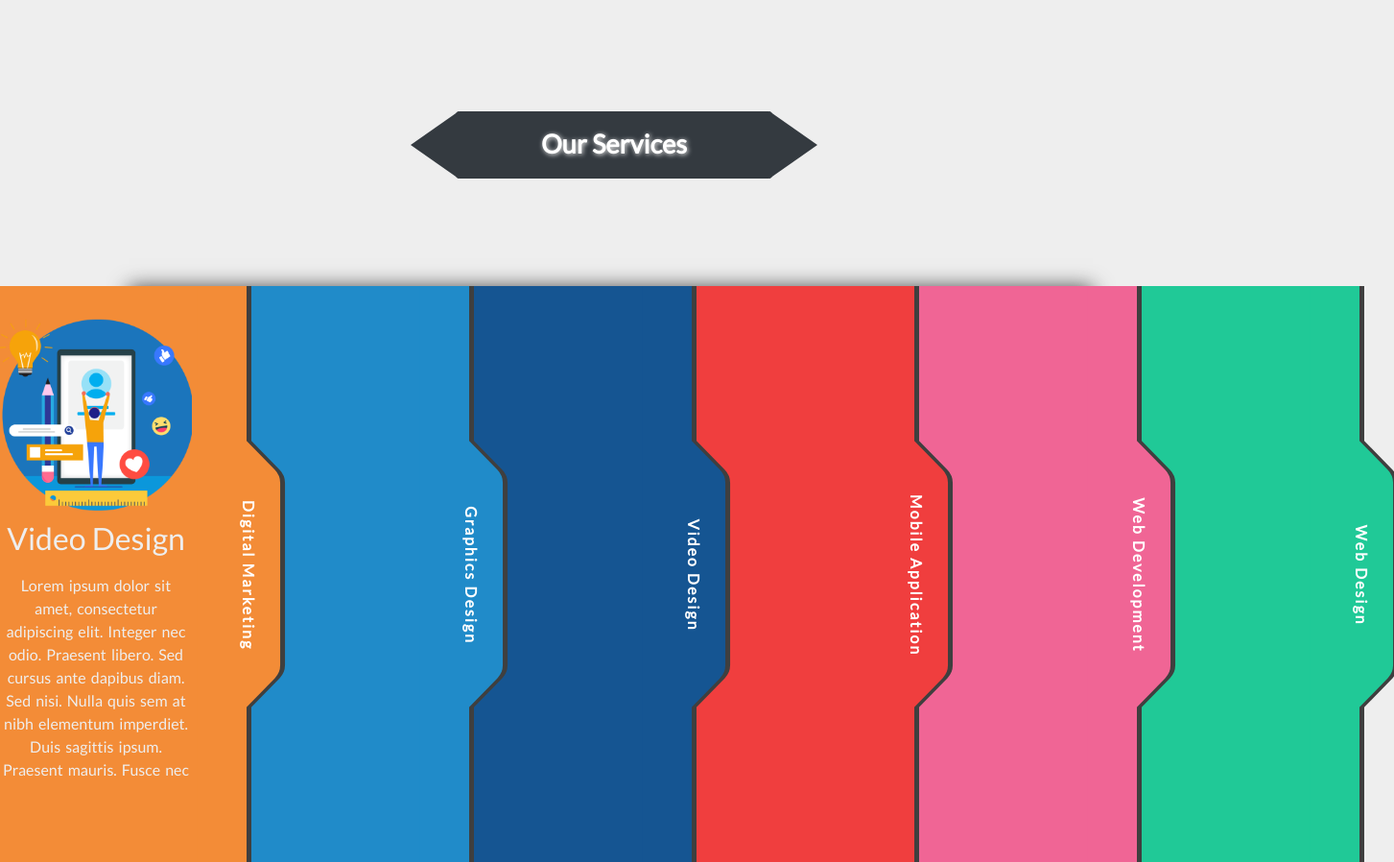
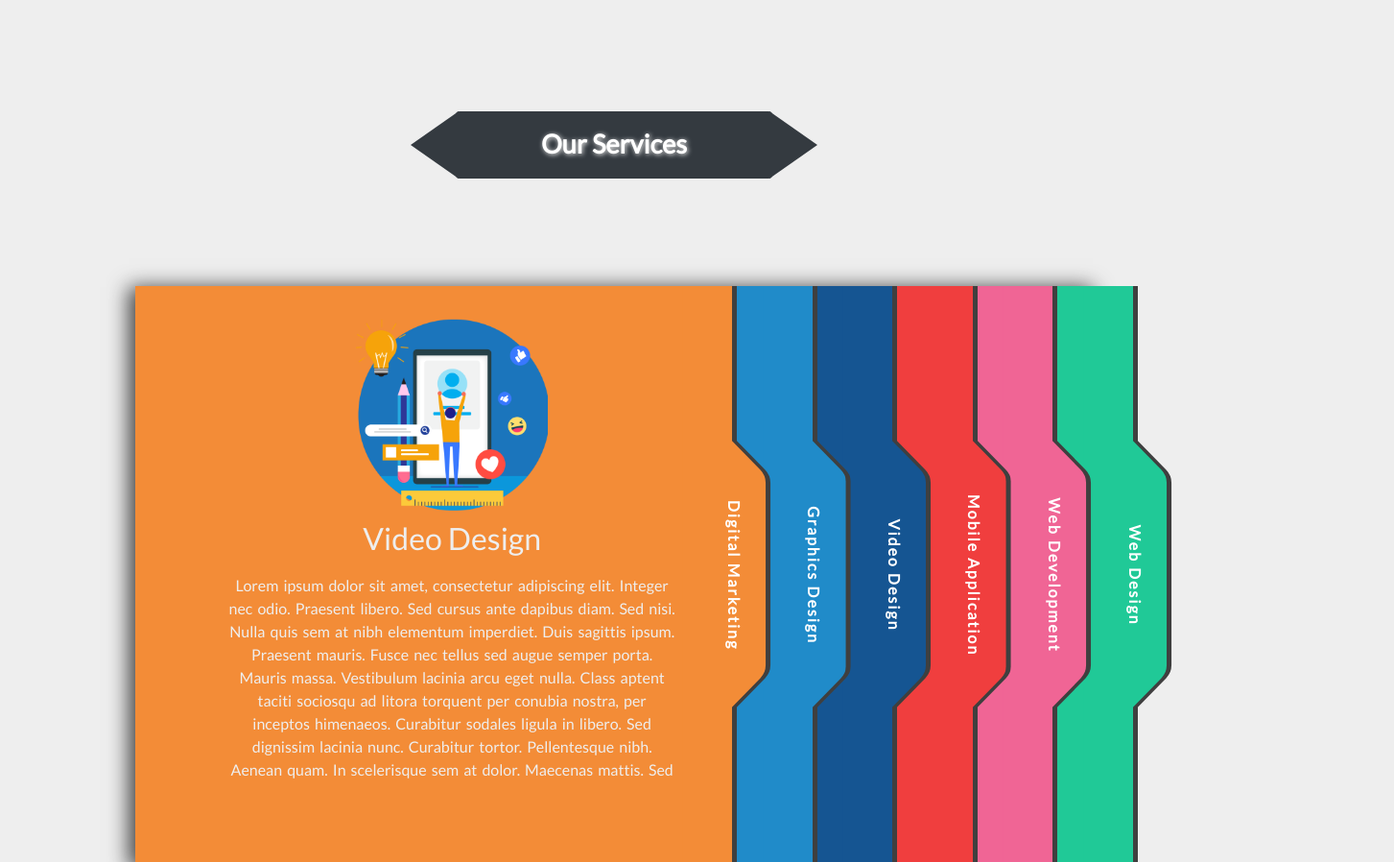
Before and after one commit to MTG2000/craftify, a plain HTML site: page index.html in a window 1280 px wide. Shown: the part 1716-2614 px from the top of the page at 96% size, 1453 px wide, since content can reach past the window. Drawn offline with Linux system fonts and the light colour scheme.

Commit message:
flex-fix-1

```diff
--- a/css/style.css
+++ b/css/style.css
@@ -416,7 +416,7 @@ height: 700px; }
     display: -moz-box;         /* OLD - Firefox 19- (buggy but mostly works) */
     display: -ms-flexbox;      /* TWEENER - IE 10 */
     display: -webkit-flex;     /* NEW - Chrome */
-    display:flex;
+    display: flex;             /* NEW, Spec - Opera 12.1, Firefox 20+ */
     justify-content: center;
     flex-direction: row-reverse;
     width: 90%;
@@ -425,11 +425,14 @@ height: 700px; }
     padding: 0;
     box-shadow: -4px 4px 20px 3px #444; }
 .container .files .file {
-    /* width: 20px; */
-
+    width: 20px;
     height: 100%;
+    -webkit-box-flex: 1;      /* OLD - iOS 6-, Safari 3.1-6 */
+    -moz-box-flex: 1;         /* OLD - Firefox 19- */
+    -webkit-flex: 1;          /* Chrome */
+    -ms-flex: 1;              /* IE 10 */
     flex: 1;
-    transition: flex 0.4s; }
+       transition: flex 0.4s; }
 .container .files .file svg {
     display: block;
     height: 100%;
@@ -557,7 +560,9 @@ color: #FFF; }
 .contact-us form input:focus ~ i, .contact-us form textarea:focus ~ i {
     color: #222;
     right: -30px;
-    transform: scale(1.1); }
+    transform: scale(1.1);
+
+ }
 .contact-us form input:focus::placeholder, .contact-us form textarea:focus::placeholder {
     color: #666; }
 .contact-us form input:not(:focus), .contact-us form textarea:not(:focus) {
```
